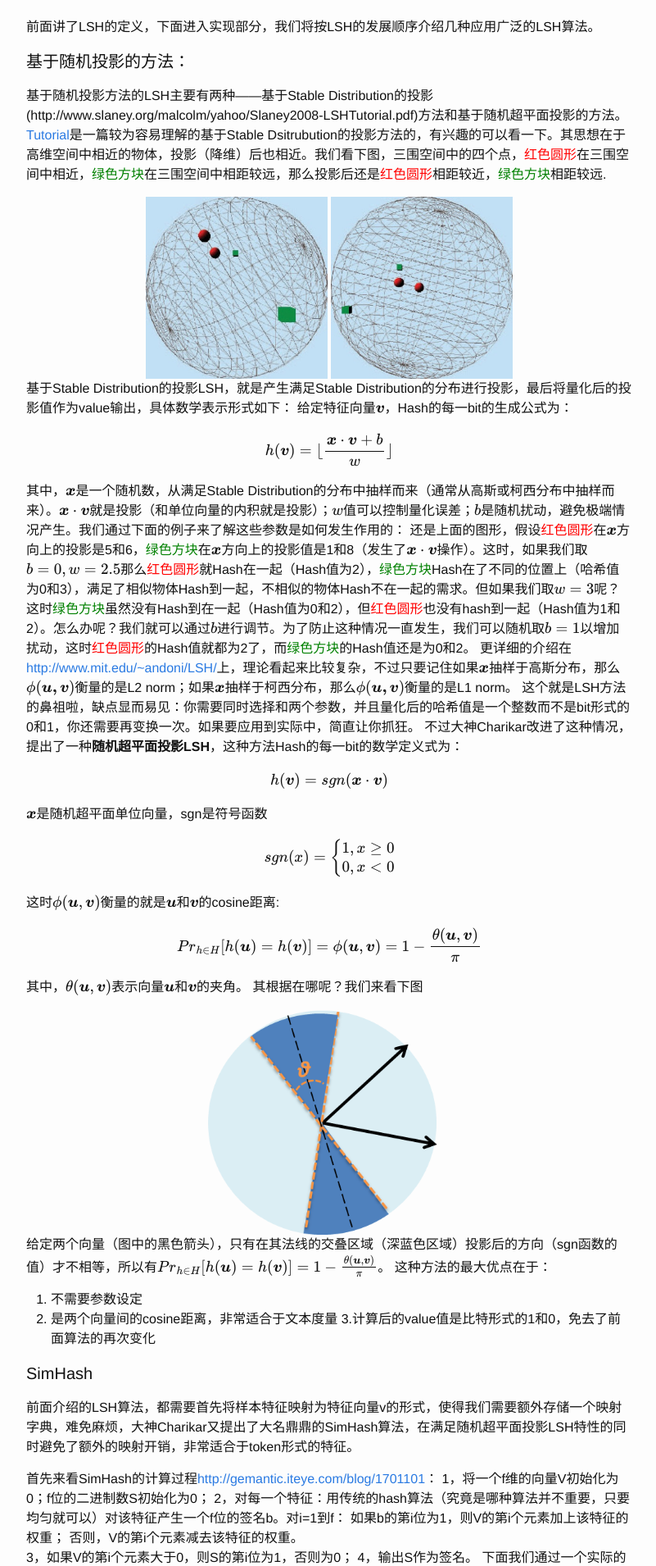
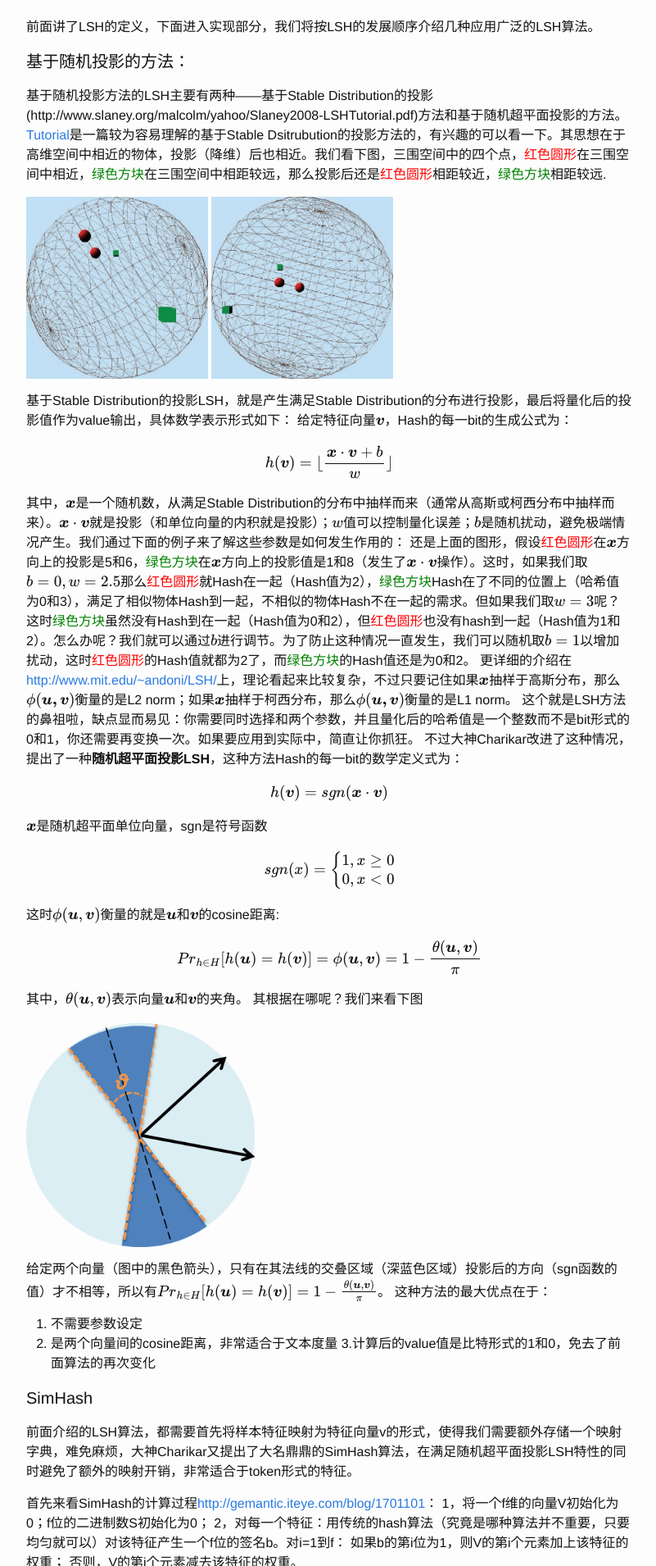
Before and after one commit to yangyi-bupt/yangyi-bupt.github.io, a Jekyll site: the page built from _posts/2015-09-06-lsh.md, in a window 1280 px wide. Shown: the part 1478-3388 px from the top of the page at 82% size, without its empty margins (238-1039 px from the left). Built offline with Jekyll 4.4.1, drawn with Linux system fonts in a browser that asks for light colours; formulas are drawn with MathJax 3.

Commit message:
change div to p

```diff
--- a/_posts/2015-09-06-lsh.md
+++ b/_posts/2015-09-06-lsh.md
@@ -53,9 +53,9 @@ categories: ML
 
 #### 基于随机投影的方法：
 基于随机投影方法的LSH主要有两种——基于Stable Distribution的投影(http://www.slaney.org/malcolm/yahoo/Slaney2008-LSHTutorial.pdf)方法和基于随机超平面投影的方法。[Tutorial](http://www.slaney.org/malcolm/yahoo/Slaney2008-LSHTutorial.pdf)是一篇较为容易理解的基于Stable Dsitrubution的投影方法的，有兴趣的可以看一下。其思想在于高维空间中相近的物体，投影（降维）后也相近。我们看下图，三围空间中的四个点，<font color="red">红色圆形</font>在三围空间中相近，<font color="green">绿色方块</font>在三围空间中相距较远，那么投影后还是<font color="red">红色圆形</font>相距较近，<font color="green">绿色方块</font>相距较远.
-<div align="center"><img src="/assets/img/lsh/left-ball.png" width="30%" height="20%" />
+<p><img src="/assets/img/lsh/left-ball.png" width="30%" height="20%" />
 <img src="/assets/img/lsh/right-ball.png" width="30%" height="20%" />
-</div>
+</p>
 基于Stable Distribution的投影LSH，就是产生满足Stable Distribution的分布进行投影，最后将量化后的投影值作为value输出，具体数学表示形式如下：
 给定特征向量$\boldsymbol v$，Hash的每一bit的生成公式为：
 <p>$$h(\boldsymbol v) = \lfloor\frac{\boldsymbol x \cdot \boldsymbol v + b}{w}\rfloor$$</p>
@@ -77,7 +77,7 @@ $$</p>
 <p>$$Pr_{h \in H}[h(\boldsymbol u)=h(\boldsymbol v)] = \phi(\boldsymbol u,\boldsymbol v)=1 - \frac{\theta(\boldsymbol u,\boldsymbol v)}{\pi}$$</p>
 其中，$\theta(\boldsymbol u,\boldsymbol v)$表示向量$\boldsymbol u$和$\boldsymbol v$的夹角。
 其根据在哪呢？我们来看下图
-<div align="center"><img src="/assets/img/lsh/cosine-similarity.png" width="40%" height="40%" /></div>
+<p><img src="/assets/img/lsh/cosine-similarity.png" width="40%" height="40%" /></p>
 给定两个向量（图中的黑色箭头），只有在其法线的交叠区域（深蓝色区域）投影后的方向（sgn函数的值）才不相等，所以有$Pr_{h \in H}[h(\boldsymbol u)=h(\boldsymbol v)] =1 - \frac{\theta(\boldsymbol u,\boldsymbol v)}{\pi}$。
 这种方法的最大优点在于：
 1.  不需要参数设定
@@ -147,7 +147,7 @@ PS:文章里写的是
 首先Lemma 2.1有
 <p>$$Pr[sgn(u+t) \ne sgn(v+t)]=\frac12 |u-v|$$</p>
 如下图，只有$t$落在红色区域时，sgn函数值才不想等
-<div align="center"><img src="/assets/img/lsh/probability.png" /></div>
+<p><img src="/assets/img/lsh/probability.png" /></p>
 利用Lemma 2.1结论，Lemma 2.2证明
 <p>$$\Bbb E[h(\boldsymbol u) \ne h(\boldsymbol v)=\frac12\Bbb E[|cos(\boldsymbol w \cdot \boldsymbol u + b) - cos(\boldsymbol w \cdot \boldsymbol v + b)|]=\Bbb E[|sin(\frac{\boldsymbol w \cdot (\boldsymbol u - \boldsymbol v)}{2})sin(\frac{\boldsymbol w \cdot (\boldsymbol u + \boldsymbol v) + 2b}{2})|]$$</p>
 $\boldsymbol w$和$b$相互独立，所以可以先对$b$积分，得到下式
```
